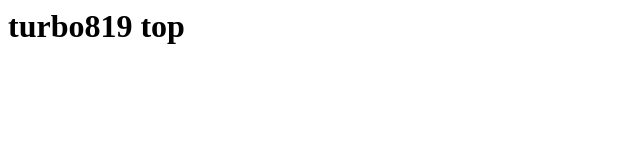
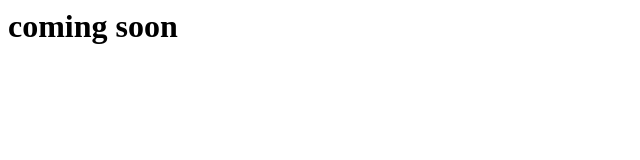
Before and after one commit to turbo819code/blog, a plain HTML site: page index.html in a window 1280 px wide. Shown: the whole page, without its empty margins (0-640 px from the left). Drawn offline with Linux system fonts and the light colour scheme.

Commit message:
Update index.html

```diff
--- a/index.html
+++ b/index.html
@@ -5,6 +5,6 @@
     <title>blog top </title>
   </head>
   <body>
-    <h1>turbo819 top</h1>
+    <h1>coming soon</h1>
   </body>
 </html>
```
